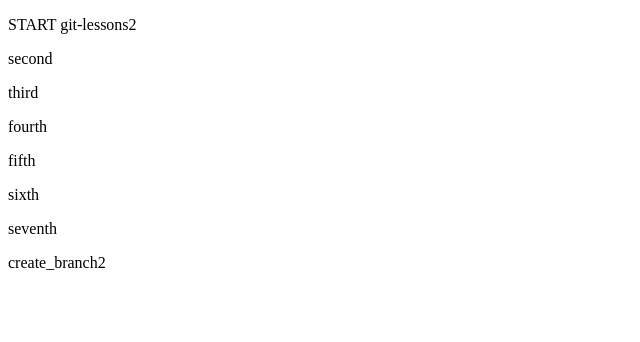
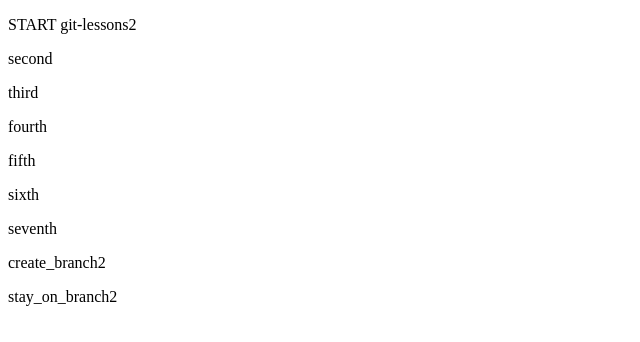
Before and after one commit to andrei-lll/git-lessons2, a plain HTML site: page index.html in a window 1280 px wide. Shown: the whole page, without its empty margins (0-640 px from the left). Drawn offline with Linux system fonts and the light colour scheme.

Commit message:
stay_on_branch2

```diff
--- a/index.html
+++ b/index.html
@@ -14,5 +14,6 @@
     <p>sixth</p>
     <p>seventh</p>
     <p>create_branch2</p>
+    <p>stay_on_branch2</p>
   </body>
 </html>
```
